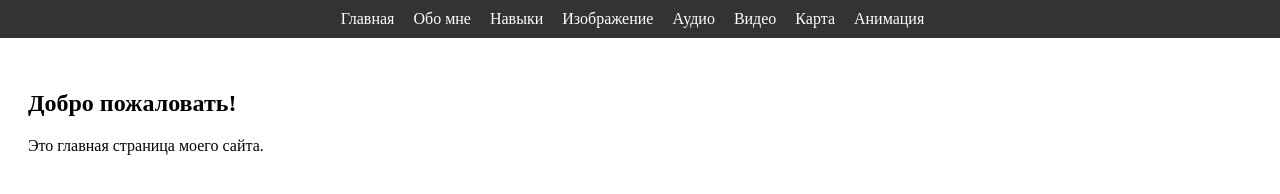
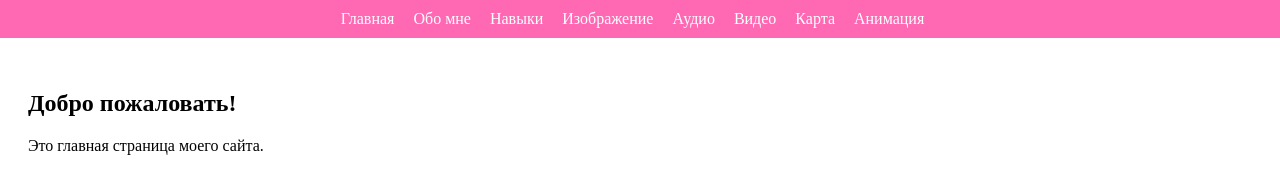
Before and after one commit to ammia1821/ammia1821.github.io, a plain HTML site: page index.html in a window 1280 px wide. Drawn offline with Linux system fonts and the light colour scheme.

Commit message:
Update styles.css

```diff
--- a/styles.css
+++ b/styles.css
@@ -4,8 +4,8 @@ nav {
     top: 0;
     left: 0;
     width: 100%;
-    background-color: #333;
-    color: pink;
+    background-color: #ff69b4;
+    color: #fff;
     padding: 10px 0;
     text-align: center;
 }
```
